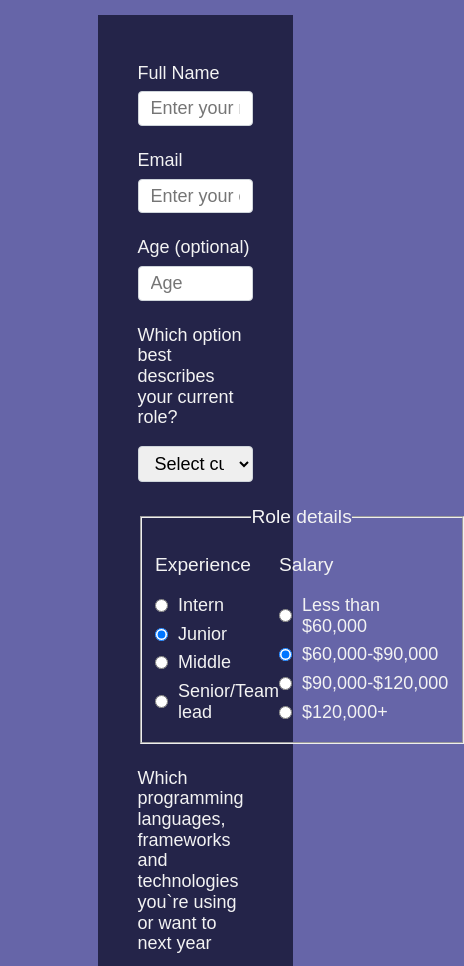
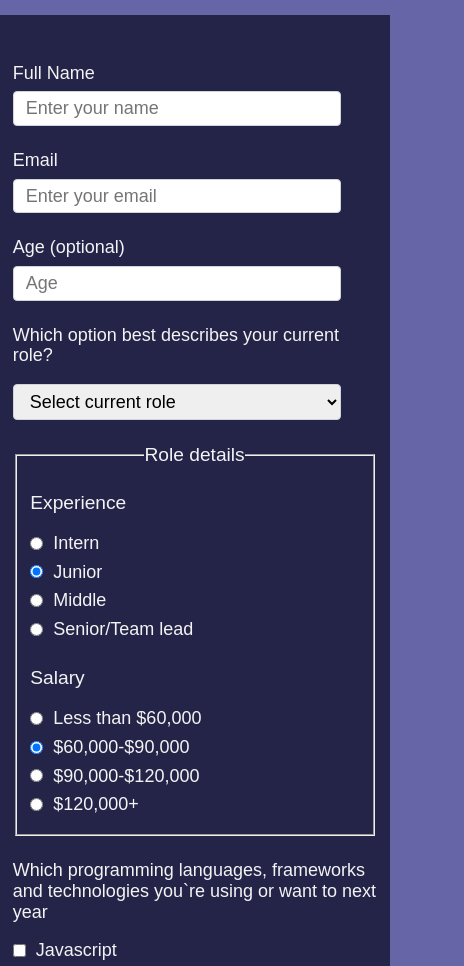
Before and after one commit to EdgarOsepian/Responsive-Survey-Form, a plain HTML site: page index.html in a window 390 px wide. Shown: the part 121-1087 px from the top of the page, 464 px wide, since content can reach past the window. Drawn offline with nearby package versions, Linux system fonts and the light colour scheme.

Commit message:
Responsive design

```diff
--- a/styles/style.css
+++ b/styles/style.css
@@ -87,3 +87,34 @@ legend {
 [type="submit"]:hover {
     opacity: 0.8;
 }
+
+/* Responsive Starts Here */
+
+@media screen and (max-width: 800px) {
+    #survey-form {
+        width: 80%;
+    }
+}
+
+@media screen and (max-width: 600px) {
+    #survey-form {
+        width: 100%;
+        padding: 2.5rem 0.8rem;
+    }
+
+    .form-control,
+    .input-textarea,
+    [type="submit"] {
+        width: 90%;
+    }
+
+    .details {
+        padding-right: 0.9rem;
+    }
+}
+
+@media screen and (max-width: 400px) {
+    .details {
+        flex-wrap: wrap;
+    }
+}
```
